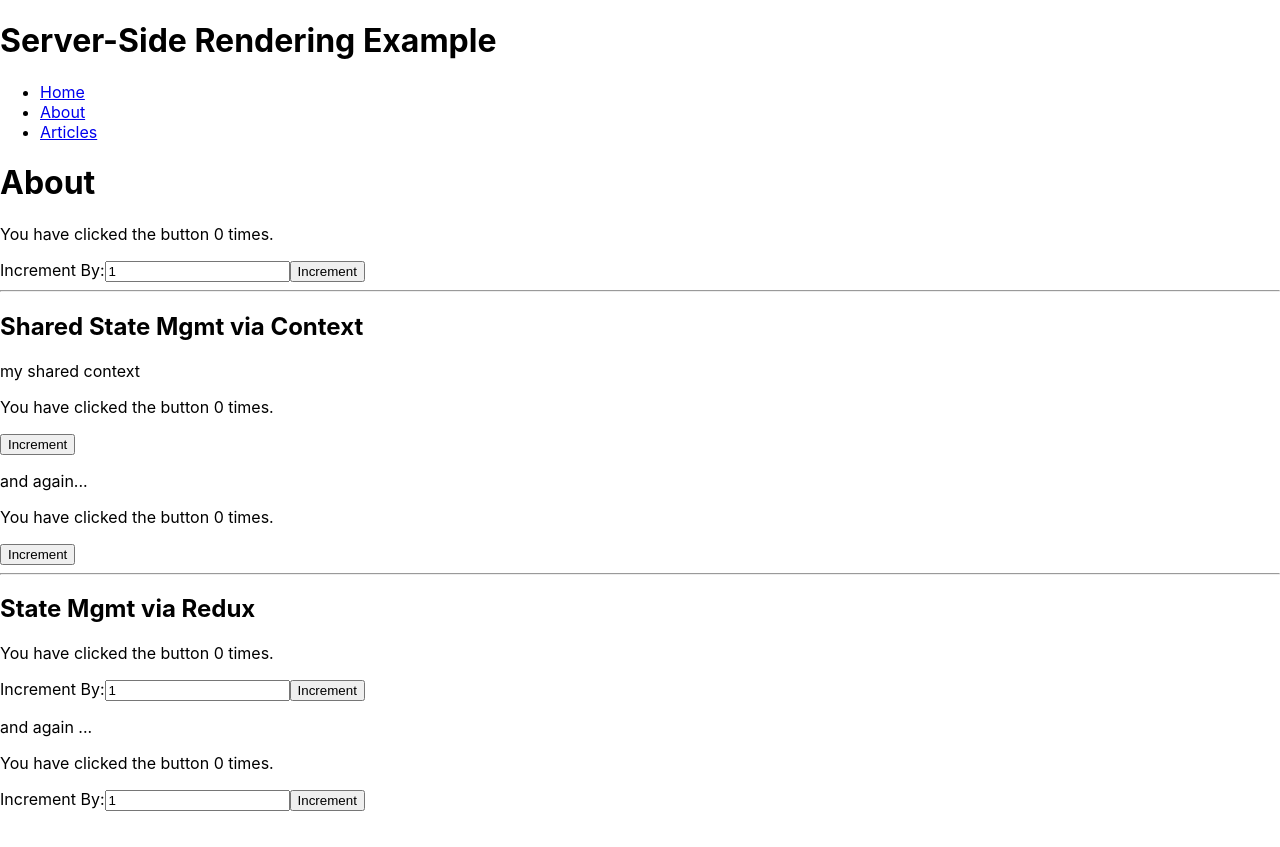
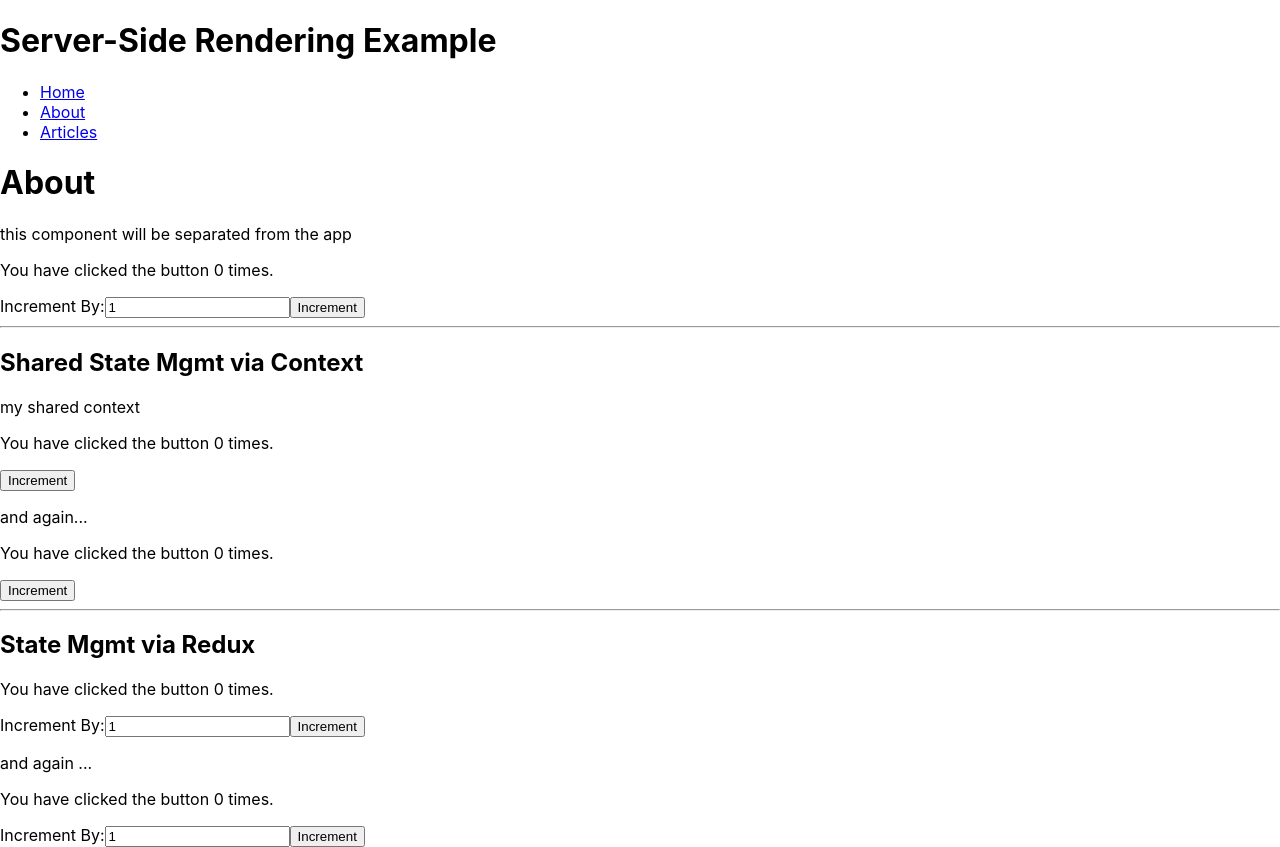
Before and after one commit to ItGumby/react-courses, a React (Create React App) app: page /about in a window 1280 px wide. Before the commit the page ends 811 px from the top, so only its background shows below. Built offline with nearby package versions, Linux system fonts and the light colour scheme.

Commit message:
code-splitting with lazy-load from component

```diff
--- /dev/null
+++ b/src/components/CodeSplittingExample.js
@@ -0,0 +1,9 @@
+import React from "react";
+
+const CodeSplittingExample =() => {
+  return (
+    <p>this component will be separated from the app</p>
+  );
+}
+
+export default CodeSplittingExample;
--- a/src/pages/About.js
+++ b/src/pages/About.js
@@ -1,7 +1,17 @@
-import React from 'react';
+import React, { lazy, Suspense } from 'react';
+
+// traditional "big ball of JS" import
+// import CodeSplittingExample from '../components/CodeSplittingExample';
+// alternate code-splittting via lazy load of module
+const CodeSplittingExample = lazy(() => import('../components/CodeSplittingExample'));
 
 export const About = () => {
-    return (
-        <h1>About</h1>
-    );
+  return (
+    <>
+      <h1>About</h1>
+      <Suspense fallback={<p>loading...</p>}>
+        <CodeSplittingExample />
+      </Suspense>
+    </>
+  );
 }
```
